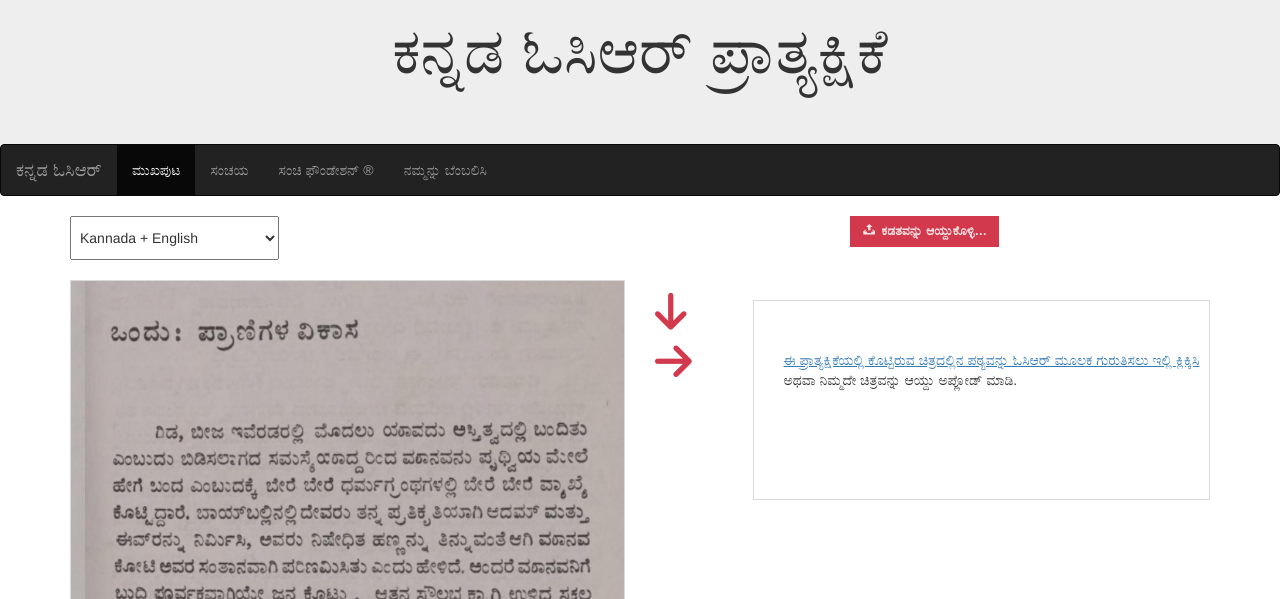
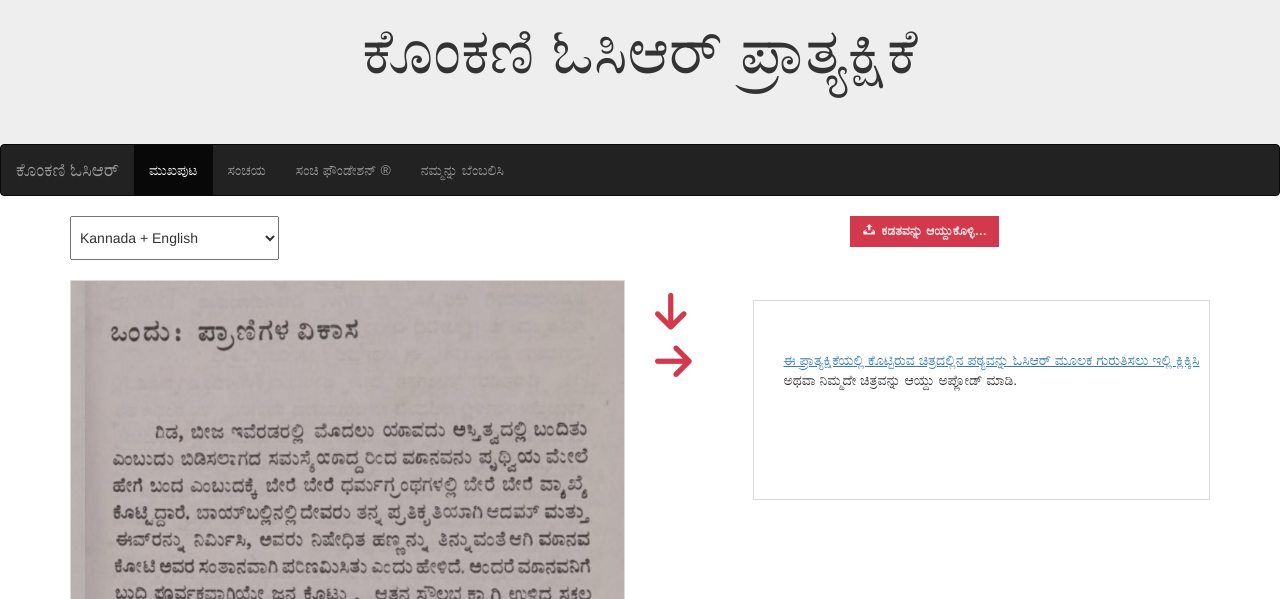
Before and after one commit to sanchaya/konkaniocr, a plain HTML site: page index.html in a window 1280 px wide. Shown: the part 201-800 px from the top of the page. Drawn offline with nearby package versions, Linux system fonts and the light colour scheme.

Commit message:
Update index.html

```diff
--- a/index.html
+++ b/index.html
@@ -2,7 +2,7 @@
   <head>
     <meta charset='utf-8'>
     <meta http-equiv='X-UA-Compatible' content='IE=edge'>
-    <title>Kannada Tesseract OCR demo | ಕನ್ನಡ ಓಸಿಆರ್ ಡೆಮೋ</title>
+    <title>Konkani Tesseract OCR demo | ಕೊಂಕಣಿ ಓಸಿಆರ್ ಡೆಮೋ</title>
     <meta name='viewport' content='width=device-width, initial-scale=1'>
     <!--<link rel="stylesheet" href="https://stackpath.bootstrapcdn.com/bootstrap/4.3.1/css/bootstrap.min.css">-->
     <link rel="stylesheet" href="https://maxcdn.bootstrapcdn.com/bootstrap/3.4.1/css/bootstrap.min.css">
@@ -32,7 +32,7 @@
       <main>
         <div class="jumbotron text-center" style="margin-bottom:0">
           <img src="https://sanchaya.org/storage/2017/06/logo_final_38bf9e0e8888da5a9813ceef18e3cd6c.png" width="200"/>
-                <h1>ಕನ್ನಡ ಓಸಿಆರ್ ಪ್ರಾತ್ಯಕ್ಷಿಕೆ</h1>
+                <h1>ಕೊಂಕಣಿ ಓಸಿಆರ್ ಪ್ರಾತ್ಯಕ್ಷಿಕೆ</h1>
         </div>
 
         <nav class="navbar navbar-inverse">
@@ -43,7 +43,7 @@
                 <span class="icon-bar"></span>
                 <span class="icon-bar"></span>
               </button>
-              <a class="navbar-brand" href="#">ಕನ್ನಡ ಓಸಿಆರ್</a>
+              <a class="navbar-brand" href="#">ಕೊಂಕಣಿ ಓಸಿಆರ್</a>
             </div>
             <div class="collapse navbar-collapse" id="myNavbar">
               <ul class="nav navbar-nav">
```
